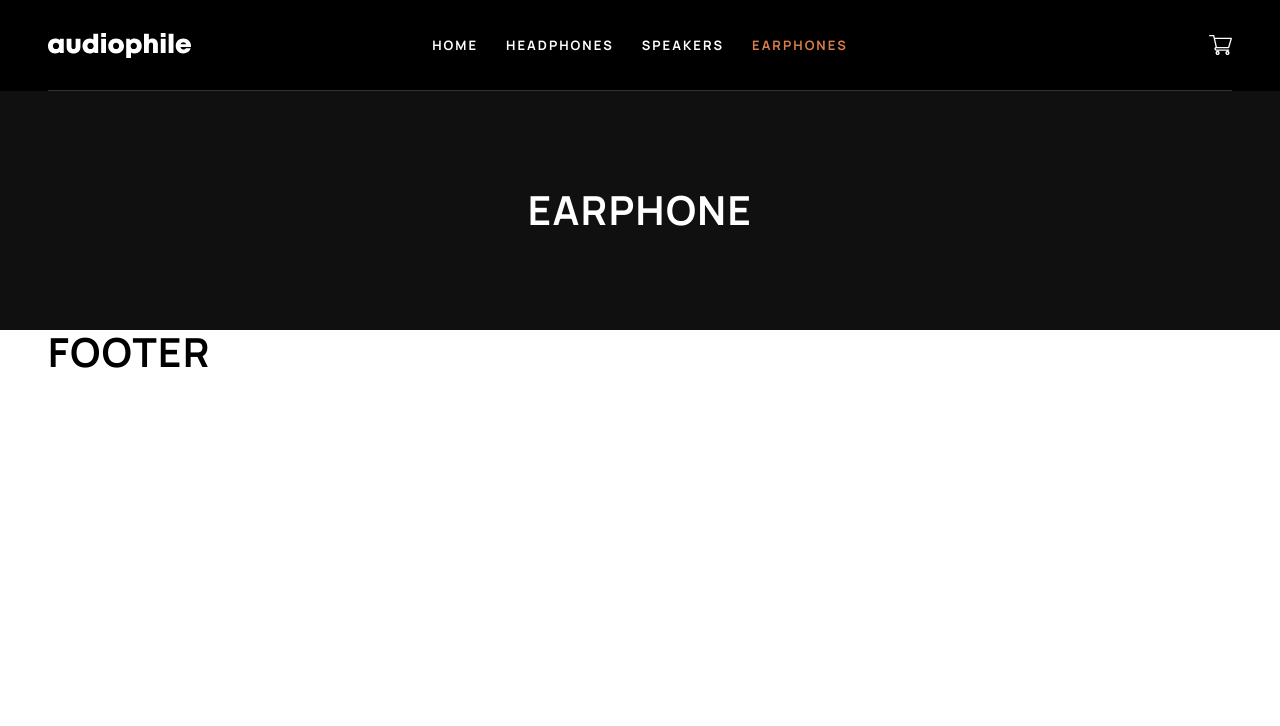
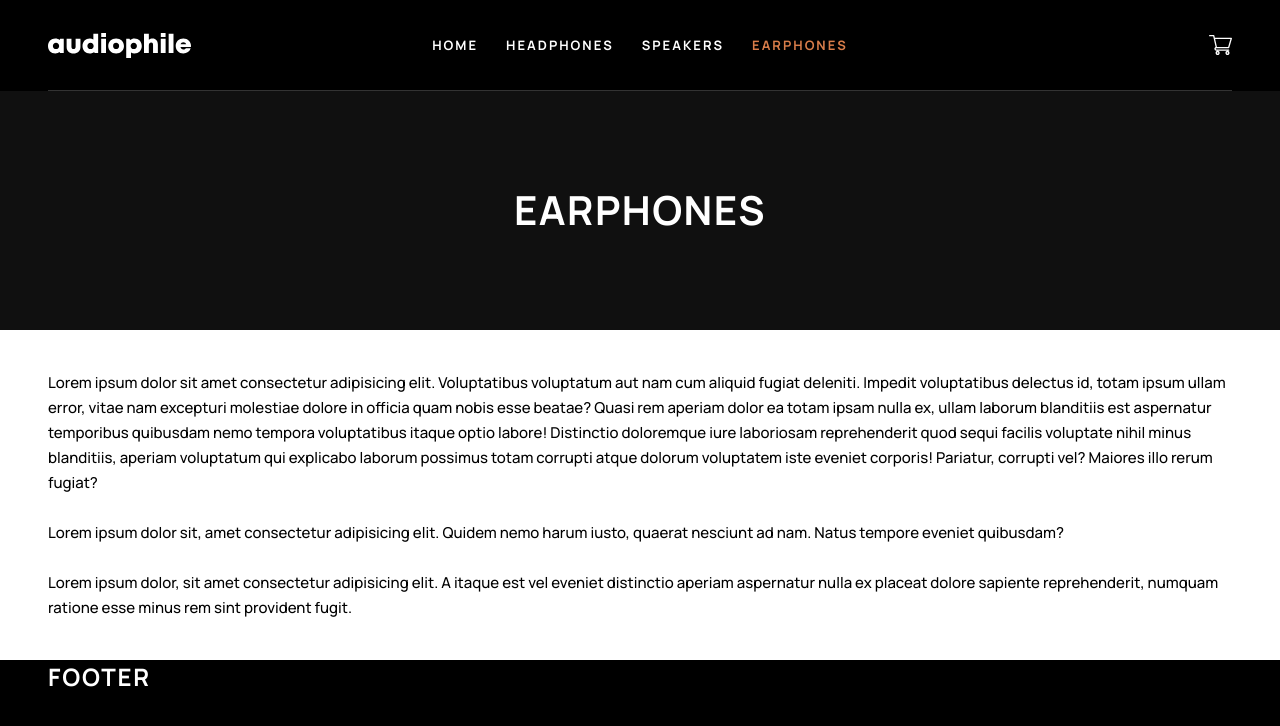
Before and after one commit to LucasWinkler/audiophile-ecommerce, a React (Vite) app: page /earphones in a window 1280 px wide. Shown: the top 726 px of the page. Built offline with nearby package versions, Linux system fonts and the light colour scheme.

Commit message:
Added placeholder spacing and text to the pages + footer

```diff
--- a/src/components/common/Footer/Footer.tsx
+++ b/src/components/common/Footer/Footer.tsx
@@ -1,8 +1,8 @@
 export default function Footer() {
   return (
-    <footer>
+    <footer className='min-h-[22rem] bg-neutral-900 text-neutral-100'>
       <div className='container'>
-        <h2>Footer</h2>
+        <h5>Footer</h5>
       </div>
     </footer>
   );
--- a/src/pages/Earphones.tsx
+++ b/src/pages/Earphones.tsx
@@ -1,11 +1,39 @@
 export default function Earphones() {
   return (
-    <section className='bg-neutral-800'>
+    <section className=''>
       <div className='container'>
-        <div className='flex flex-col items-center justify-center pb-[6.125rem] pt-[calc(6.125rem+var(--navigation-height))]'>
+        <div className='full-bleed flex flex-col items-center justify-center bg-neutral-800 pb-[6.125rem] pt-[calc(6.125rem+var(--navigation-height))]'>
           <h1 className='text-center text-4xl font-bold text-neutral-100'>
-            Earphone
+            Earphones
           </h1>
+        </div>
+        <div className='py-10 text-base'>
+          <p>
+            Lorem ipsum dolor sit amet consectetur adipisicing elit.
+            Voluptatibus voluptatum aut nam cum aliquid fugiat deleniti. Impedit
+            voluptatibus delectus id, totam ipsum ullam error, vitae nam
+            excepturi molestiae dolore in officia quam nobis esse beatae? Quasi
+            rem aperiam dolor ea totam ipsam nulla ex, ullam laborum blanditiis
+            est aspernatur temporibus quibusdam nemo tempora voluptatibus itaque
+            optio labore! Distinctio doloremque iure laboriosam reprehenderit
+            quod sequi facilis voluptate nihil minus blanditiis, aperiam
+            voluptatum qui explicabo laborum possimus totam corrupti atque
+            dolorum voluptatem iste eveniet corporis! Pariatur, corrupti vel?
+            Maiores illo rerum fugiat?
+          </p>
+          <br />
+          <p>
+            Lorem ipsum dolor sit, amet consectetur adipisicing elit. Quidem
+            nemo harum iusto, quaerat nesciunt ad nam. Natus tempore eveniet
+            quibusdam?
+          </p>
+          <br />
+          <p>
+            Lorem ipsum dolor, sit amet consectetur adipisicing elit. A itaque
+            est vel eveniet distinctio aperiam aspernatur nulla ex placeat
+            dolore sapiente reprehenderit, numquam ratione esse minus rem sint
+            provident fugit.
+          </p>
         </div>
       </div>
     </section>
--- a/src/pages/Headphones.tsx
+++ b/src/pages/Headphones.tsx
@@ -1,11 +1,39 @@
 export default function Headphones() {
   return (
-    <section className='bg-neutral-800'>
+    <section className=''>
       <div className='container'>
-        <div className='flex flex-col items-center justify-center pb-[6.125rem] pt-[calc(6.125rem+var(--navigation-height))]'>
+        <div className='full-bleed flex flex-col items-center justify-center bg-neutral-800 pb-[6.125rem] pt-[calc(6.125rem+var(--navigation-height))]'>
           <h1 className='text-center text-4xl font-bold text-neutral-100'>
             Headphones
           </h1>
+        </div>
+        <div className='py-10 text-base'>
+          <p>
+            Lorem ipsum dolor sit amet consectetur adipisicing elit.
+            Voluptatibus voluptatum aut nam cum aliquid fugiat deleniti. Impedit
+            voluptatibus delectus id, totam ipsum ullam error, vitae nam
+            excepturi molestiae dolore in officia quam nobis esse beatae? Quasi
+            rem aperiam dolor ea totam ipsam nulla ex, ullam laborum blanditiis
+            est aspernatur temporibus quibusdam nemo tempora voluptatibus itaque
+            optio labore! Distinctio doloremque iure laboriosam reprehenderit
+            quod sequi facilis voluptate nihil minus blanditiis, aperiam
+            voluptatum qui explicabo laborum possimus totam corrupti atque
+            dolorum voluptatem iste eveniet corporis! Pariatur, corrupti vel?
+            Maiores illo rerum fugiat?
+          </p>
+          <br />
+          <p>
+            Lorem ipsum dolor sit, amet consectetur adipisicing elit. Quidem
+            nemo harum iusto, quaerat nesciunt ad nam. Natus tempore eveniet
+            quibusdam?
+          </p>
+          <br />
+          <p>
+            Lorem ipsum dolor, sit amet consectetur adipisicing elit. A itaque
+            est vel eveniet distinctio aperiam aspernatur nulla ex placeat
+            dolore sapiente reprehenderit, numquam ratione esse minus rem sint
+            provident fugit.
+          </p>
         </div>
       </div>
     </section>
--- a/src/pages/Home.tsx
+++ b/src/pages/Home.tsx
@@ -1,11 +1,39 @@
 export default function Home() {
   return (
-    <section className='bg-neutral-800'>
+    <section className=''>
       <div className='container'>
-        <div className='flex flex-col items-center justify-center pb-[12rem] pt-[calc(12rem+var(--navigation-height))]'>
+        <div className='full-bleed flex flex-col items-center justify-center bg-neutral-800 pb-[12.25rem] pt-[calc(12.25rem+var(--navigation-height))]'>
           <h1 className='text-center text-4xl font-bold text-neutral-100'>
             Home
           </h1>
+        </div>
+        <div className='py-10 text-base'>
+          <p>
+            Lorem ipsum dolor sit amet consectetur adipisicing elit.
+            Voluptatibus voluptatum aut nam cum aliquid fugiat deleniti. Impedit
+            voluptatibus delectus id, totam ipsum ullam error, vitae nam
+            excepturi molestiae dolore in officia quam nobis esse beatae? Quasi
+            rem aperiam dolor ea totam ipsam nulla ex, ullam laborum blanditiis
+            est aspernatur temporibus quibusdam nemo tempora voluptatibus itaque
+            optio labore! Distinctio doloremque iure laboriosam reprehenderit
+            quod sequi facilis voluptate nihil minus blanditiis, aperiam
+            voluptatum qui explicabo laborum possimus totam corrupti atque
+            dolorum voluptatem iste eveniet corporis! Pariatur, corrupti vel?
+            Maiores illo rerum fugiat?
+          </p>
+          <br />
+          <p>
+            Lorem ipsum dolor sit, amet consectetur adipisicing elit. Quidem
+            nemo harum iusto, quaerat nesciunt ad nam. Natus tempore eveniet
+            quibusdam?
+          </p>
+          <br />
+          <p>
+            Lorem ipsum dolor, sit amet consectetur adipisicing elit. A itaque
+            est vel eveniet distinctio aperiam aspernatur nulla ex placeat
+            dolore sapiente reprehenderit, numquam ratione esse minus rem sint
+            provident fugit.
+          </p>
         </div>
       </div>
     </section>
--- a/src/pages/Speakers.tsx
+++ b/src/pages/Speakers.tsx
@@ -1,11 +1,39 @@
 export default function Speakers() {
   return (
-    <section className='bg-neutral-800'>
+    <section className=''>
       <div className='container'>
-        <div className='flex flex-col items-center justify-center pb-[6.125rem] pt-[calc(6.125rem+var(--navigation-height))]'>
+        <div className='full-bleed flex flex-col items-center justify-center bg-neutral-800 pb-[6.125rem] pt-[calc(6.125rem+var(--navigation-height))]'>
           <h1 className='text-center text-4xl font-bold text-neutral-100'>
             Speakers
           </h1>
+        </div>
+        <div className='py-10 text-base'>
+          <p>
+            Lorem ipsum dolor sit amet consectetur adipisicing elit.
+            Voluptatibus voluptatum aut nam cum aliquid fugiat deleniti. Impedit
+            voluptatibus delectus id, totam ipsum ullam error, vitae nam
+            excepturi molestiae dolore in officia quam nobis esse beatae? Quasi
+            rem aperiam dolor ea totam ipsam nulla ex, ullam laborum blanditiis
+            est aspernatur temporibus quibusdam nemo tempora voluptatibus itaque
+            optio labore! Distinctio doloremque iure laboriosam reprehenderit
+            quod sequi facilis voluptate nihil minus blanditiis, aperiam
+            voluptatum qui explicabo laborum possimus totam corrupti atque
+            dolorum voluptatem iste eveniet corporis! Pariatur, corrupti vel?
+            Maiores illo rerum fugiat?
+          </p>
+          <br />
+          <p>
+            Lorem ipsum dolor sit, amet consectetur adipisicing elit. Quidem
+            nemo harum iusto, quaerat nesciunt ad nam. Natus tempore eveniet
+            quibusdam?
+          </p>
+          <br />
+          <p>
+            Lorem ipsum dolor, sit amet consectetur adipisicing elit. A itaque
+            est vel eveniet distinctio aperiam aspernatur nulla ex placeat
+            dolore sapiente reprehenderit, numquam ratione esse minus rem sint
+            provident fugit.
+          </p>
         </div>
       </div>
     </section>
```
